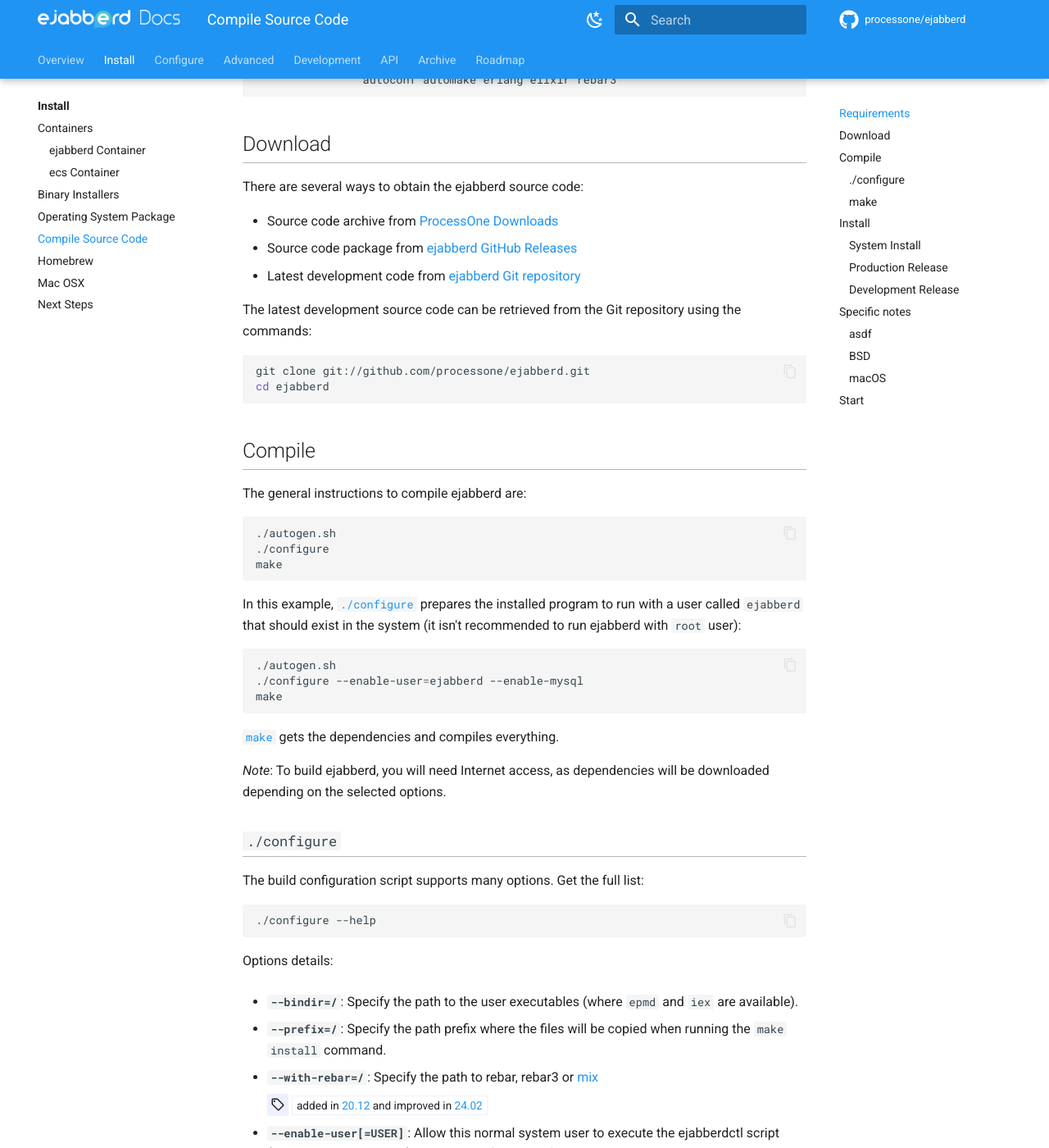
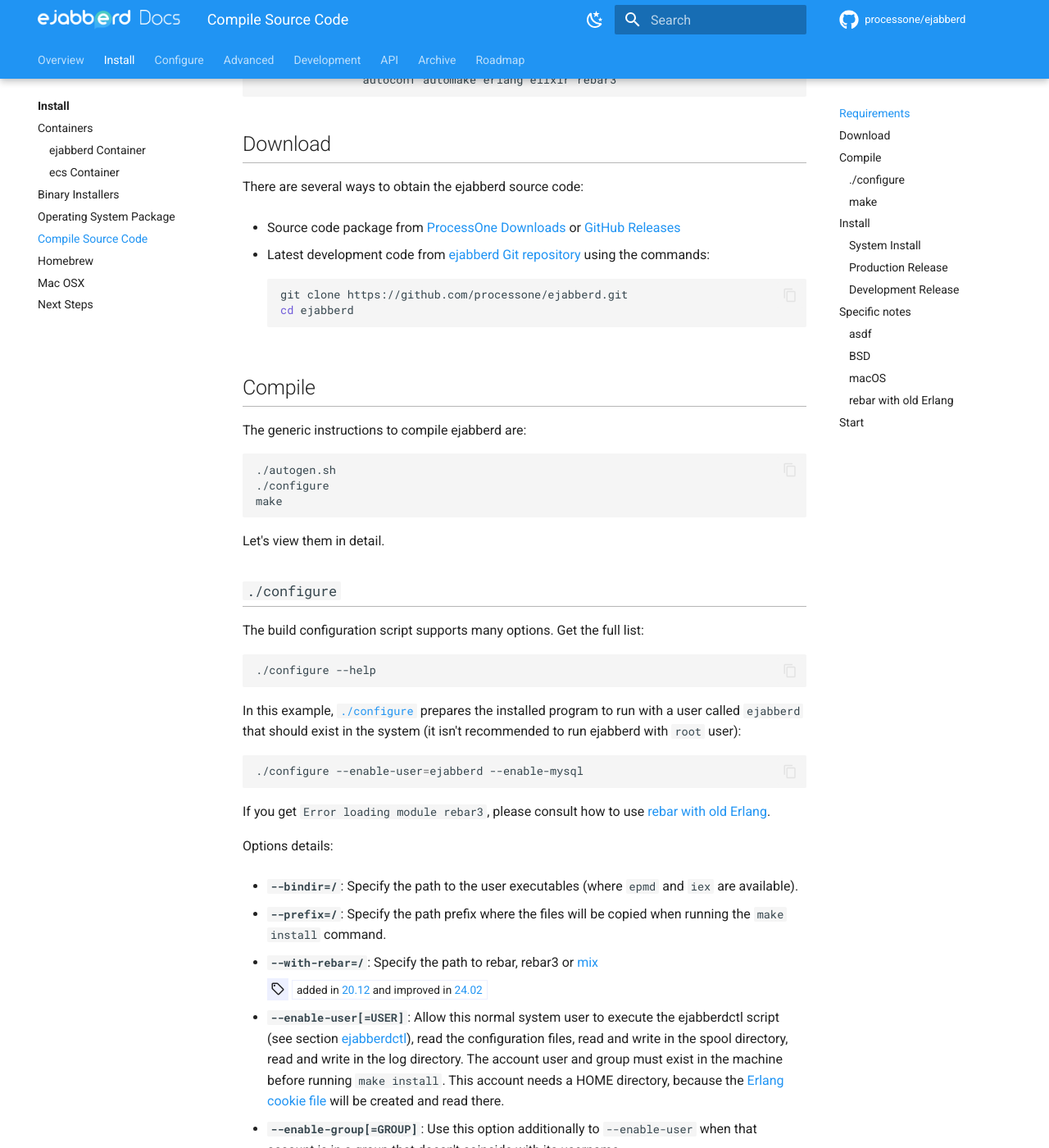
Before and after one commit to processone/docs.ejabberd.im, an MkDocs documentation site: the page built from content/admin/install/source.md, in a window 1280 px wide and 1400 px high, scrolled down 964 px. Shown: the whole window at 82% size. Built offline with MkDocs 1.6.1 and Material for MkDocs 9.7.7, drawn with Linux system fonts in a browser that asks for light colours; comment, search, counter and statistics services are not loaded; some of the changed text lies outside the part shown.

Commit message:
source: Improve page; add rebar3 for old erlang (processone/ejabberd#4254)

````diff
--- a/content/admin/install/source.md
+++ b/content/admin/install/source.md
@@ -36,25 +36,21 @@
 
 There are several ways to obtain the ejabberd source code:
 
-- Source code archive from [ProcessOne Downloads][p1dl]
-- Source code package from [ejabberd GitHub Releases][ghr]
-- Latest development code from [ejabberd Git repository][gitrepo]
+- Source code package from [ProcessOne Downloads][p1dl] or [GitHub Releases][ghr]
+
+- Latest development code from [ejabberd Git repository][gitrepo] using the commands:
+    ``` sh
+    git clone https://github.com/processone/ejabberd.git
+    cd ejabberd
+    ```
 
 [p1dl]: https://www.process-one.net/en/ejabberd/downloads/
 [ghr]: https://github.com/processone/ejabberd/releases
 [gitrepo]: https://github.com/processone/ejabberd
 
-The latest development source code can be retrieved
-from the Git repository using the commands:
-
-``` sh
-git clone git://github.com/processone/ejabberd.git
-cd ejabberd
-```
-
 ## Compile
 
-The general instructions to compile ejabberd are:
+The generic instructions to compile ejabberd are:
 
 ``` sh
 ./autogen.sh
@@ -62,17 +58,7 @@
 make
 ```
 
-In this example, [`./configure`](#configure) prepares the installed program to run with a user called `ejabberd` that should exist in the system (it isn't recommended to run ejabberd with `root` user):
-
-``` sh
-./autogen.sh
-./configure --enable-user=ejabberd --enable-mysql
-make
-```
-
-[`make`](#make) gets the dependencies and compiles everything.
-
-*Note*: To build ejabberd, you will need Internet access, as dependencies will be downloaded depending on the selected options.
+Let's view them in detail.
 
 ### `./configure`
 
@@ -82,6 +68,16 @@
 ``` sh
 ./configure --help
 ```
+
+In this example, [`./configure`](#configure) prepares the installed program to run with a user called `ejabberd` that should exist in the system (it isn't recommended to run ejabberd with `root` user):
+
+``` sh
+./configure --enable-user=ejabberd --enable-mysql
+```
+
+If you get `Error loading module rebar3`,
+please consult how to use [rebar with old Erlang](#rebar-with-old-erlang).
+
 
 Options details:
 
@@ -166,7 +162,7 @@
 
 ### `make`
 
-This tool is used to compile ejabberd and perform other tasks:
+This gets the erlang depencies and compiles everything, among other tasks:
 
 - Get, update, compile dependencies; clean files
 - [System install](#system-install), uninstall
@@ -174,20 +170,30 @@
 - Development: edoc, [options](../../developer/guide.md#configuration), [translations](../../developer/extending-ejabberd/localization.md), tags
 - Testing: dialyzer, [hooks](../../developer/guide.md#hooks), [test](../../developer/extending-ejabberd/testing.md), xref
 
-Get the full list and details:
+Get the full task list:
 
 ``` sh
 make help
 ```
 
+*Note*: The required erlang dependencies are downloaded from Internet. Or you can copy `$HOME/.hex/` package cache from another machine.
+
 ## Install
 
-There are several ways to install and run the ejabberd compiled from source code:
-[system install](#system-install), building a [production](#production-release) release, or building a [development](#production-release) release.
+There are several ways to install and run ejabberd after it's compiled from source code:
+
+- [system install](#system-install)
+- building a [production](#production-release) release
+- building a [development](#production-release) release
+- don't install at all, just [start](#start) with `make relive`
 
 ### System Install
 
-To install ejabberd in the destination directories, run the command `make install`.
+To install ejabberd in the destination directories, run:
+
+``` sh
+make install
+```
 
 Note that you probably need administrative privileges in the system to install ejabberd.
 
@@ -334,18 +340,33 @@
 
 Check also the guide for [Installing ejabberd development environment on OSX](../../developer/install-osx.md)
 
+### rebar with old Erlang
+
+The ejabberd source code package includes `rebar` and `rebar3` binaries
+that work with Erlang/OTP 24.0 up to 27.
+
+To compile ejabberd using rebar/rebar3 and Erlang 20.0 up to 23.3,
+you can install it from your operating system,
+or compile yourself from the rebar source code,
+or download the old binary from ejabberd 21.12:
+
+```sh
+wget https://github.com/processone/ejabberd/raw/21.12/rebar
+wget https://github.com/processone/ejabberd/raw/21.12/rebar3
+```
+
 ## Start
 
 You can use the `ejabberdctl` command line administration script to
 start and stop ejabberd. Some examples, depending on your installation method:
 
-- When installed in the system:
+- When [installed in the system](#system-install):
 ``` sh
 ejabberdctl start
 /sbin/ejabberdctl start
 ```
 
-- When built an OTP production release:
+- When [built an OTP production release](#production-release):
 ``` sh
 _build/prod/rel/ejabberd/bin/ejabberdctl start
 _build/prod/rel/ejabberd/bin/ejabberdctl live
````
Also changed, not shown: other parts of content/admin/install/source.md (+1 -1 lines).
